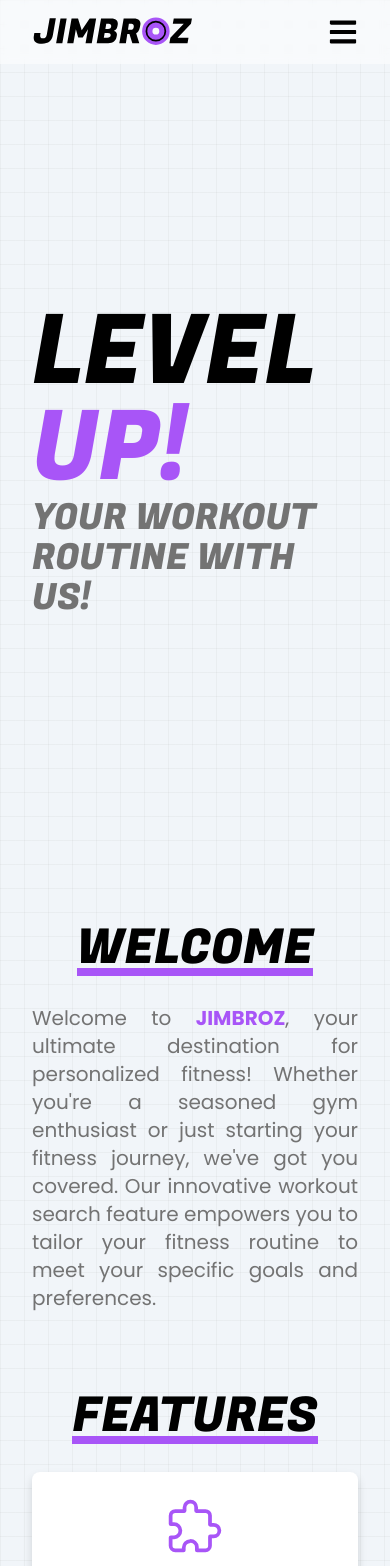
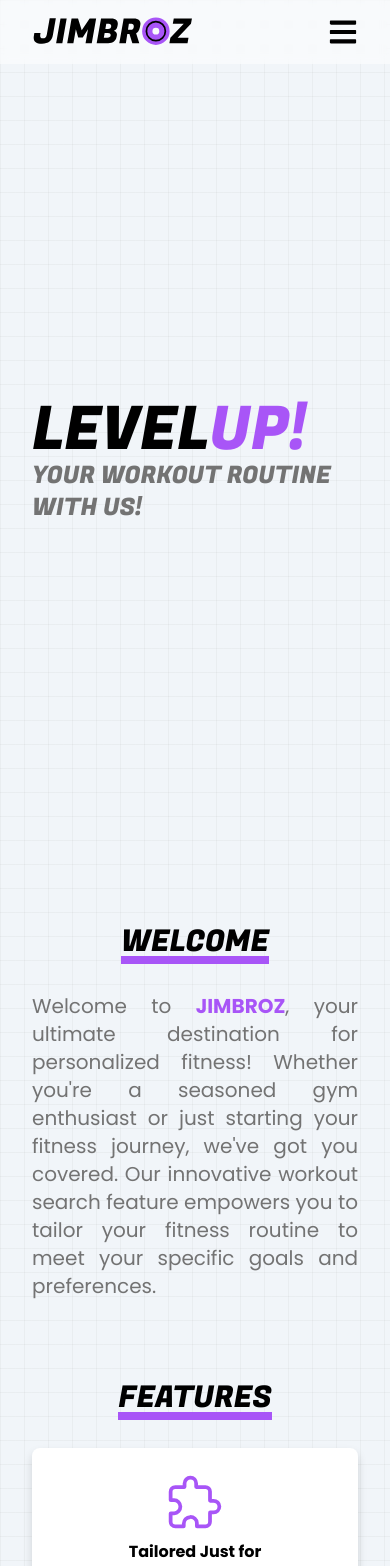
Before and after one commit to marcus6183/jimbroz, a React (Vite) app: page / in a window 390 px wide. Shown: the top 1566 px of the page. Built offline with nearby package versions, Linux system fonts and the light colour scheme.

Commit message:
Added Responsive Font Size Implementation

```diff
--- a/src/components/ExploreNow.jsx
+++ b/src/components/ExploreNow.jsx
@@ -7,7 +7,7 @@ const ExploreNow = () => {
         <Reveal>
             <div className="max-w-6xl mx-auto pb-20">
                 <div className="w-full flex flex-col items-center justify-center">
-                    <p className="font-fugazOne text-black text-5xl relative inline-block text-center mb-8">
+                    <p className="font-fugazOne text-black text-3xl md:text-5xl relative inline-block text-center mb-8">
                         <span>EXPLORE NOW</span>
                         <span className="absolute -bottom-1 left-0 w-full h-2 bg-purple-500"></span>
                     </p>
--- a/src/components/Features.jsx
+++ b/src/components/Features.jsx
@@ -19,7 +19,7 @@ const Features = () => {
             description:
                 "At JIMBROZ, we understand that one size does not fit all when it comes to fitness. That's why we've created a powerful workout search engine that lets you find the perfect exercise routines based on your needs. Whether you're targeting specific muscle groups, focusing on cardio, or looking for a full-body workout, we have a diverse range of options to suit every fitness level.",
             flex: "justify-end",
-            offsetX: 500,
+            offsetX: -250,
         },
         {
             title: "Search by Keyword or Muscle Groups",
@@ -29,7 +29,7 @@ const Features = () => {
             description:
                 "Want to target your abs, build stronger legs, or enhance your cardiovascular endurance? Our easy-to-use search function allows you to filter workouts based on keywords or muscle groups, ensuring that you find the exercises that align with your fitness goals. Simply type in your preferences, and let us guide you to a tailored workout plan.",
             flex: "justify-start",
-            offsetX: -500,
+            offsetX: 250,
         },
         {
             title: "Endless Variety, Endless Possibilities",
@@ -39,14 +39,14 @@ const Features = () => {
             description:
                 "Ditch the monotony and explore our extensive library of workouts designed by fitness experts. From high-intensity interval training (HIIT) to strength training and flexibility exercises, we offer a wide array of options to keep your workouts exciting and effective. Break through plateaus and keep your fitness journey fresh with new routines regularly added to our database.",
             flex: "justify-end",
-            offsetX: 500,
+            offsetX: -250,
         },
     ];
     return (
         <div className="max-w-6xl mx-auto pb-20">
             <Reveal>
                 <div className="w-full flex justify-center sm:justify-end mb-8">
-                    <p className="font-fugazOne text-black text-5xl relative inline-block">
+                    <p className="font-fugazOne text-black text-3xl md:text-5xl relative inline-block">
                         <span>FEATURES</span>
                         <span className="absolute -bottom-1 left-0 w-full h-2 bg-purple-500"></span>
                     </p>
--- a/src/components/Hero.jsx
+++ b/src/components/Hero.jsx
@@ -24,13 +24,13 @@ const Hero = () => {
                     }}
                 />
                 <motion.div style={{ y: textY }} className="relative">
-                    <p className="font-fugazOne text-8xl z-10">
+                    <p className="font-fugazOne text-6xl md:text-8xl z-10">
                         LEVEL
                         <span className="text-purple-500 inline-block">
                             UP!
                         </span>
                     </p>
-                    <p className="font-fugazOne text-4xl text-neutral-500">
+                    <p className="font-fugazOne text-2xl md:text-4xl text-neutral-500">
                         YOUR WORKOUT ROUTINE WITH US!
                     </p>
                 </motion.div>
--- a/src/components/Welcome.jsx
+++ b/src/components/Welcome.jsx
@@ -5,7 +5,7 @@ const Welcome = () => {
         <div className="max-w-6xl mx-auto h-fit flex flex-col py-20">
             <Reveal>
                 <div className="w-full flex justify-center sm:justify-start mb-8">
-                    <p className="font-fugazOne text-black text-5xl relative inline-block">
+                    <p className="font-fugazOne text-black text-3xl md:text-5xl relative inline-block">
                         <span>WELCOME</span>
                         <span className="absolute -bottom-1 left-0 w-full h-2 bg-purple-500"></span>
                     </p>
--- a/src/components/WhyChooseUs.jsx
+++ b/src/components/WhyChooseUs.jsx
@@ -51,7 +51,7 @@ const WhyChooseUs = () => {
         <Reveal>
             <div className="max-w-6xl mx-auto pb-20">
                 <div className="w-full flex justify-center mb-8">
-                    <p className="font-fugazOne text-black text-5xl relative inline-block text-center">
+                    <p className="font-fugazOne text-black text-3xl md:text-5xl relative inline-block text-center">
                         <span>WHY CHOOSE US?</span>
                         <span className="absolute -bottom-1 left-0 w-full h-2 bg-purple-500"></span>
                     </p>
@@ -77,7 +77,9 @@ const Block = ({ item }) => {
             className={`h-auto px-12 py-12 flex flex-col items-center justify-center shadow-[0px_5px_10px_0px_#00000024] bg-white border-4 rounded-xl sm:rounded-none ${radius} border-white hover:border-purple-500 transition-colors duration-200`}
         >
             {icon}
-            <p className="text-black font-bold max-w-36 text-center">{title}</p>
+            <p className="text-neutral-500 font-bold max-w-36 text-center">
+                {title}
+            </p>
         </motion.div>
     );
 };
```
